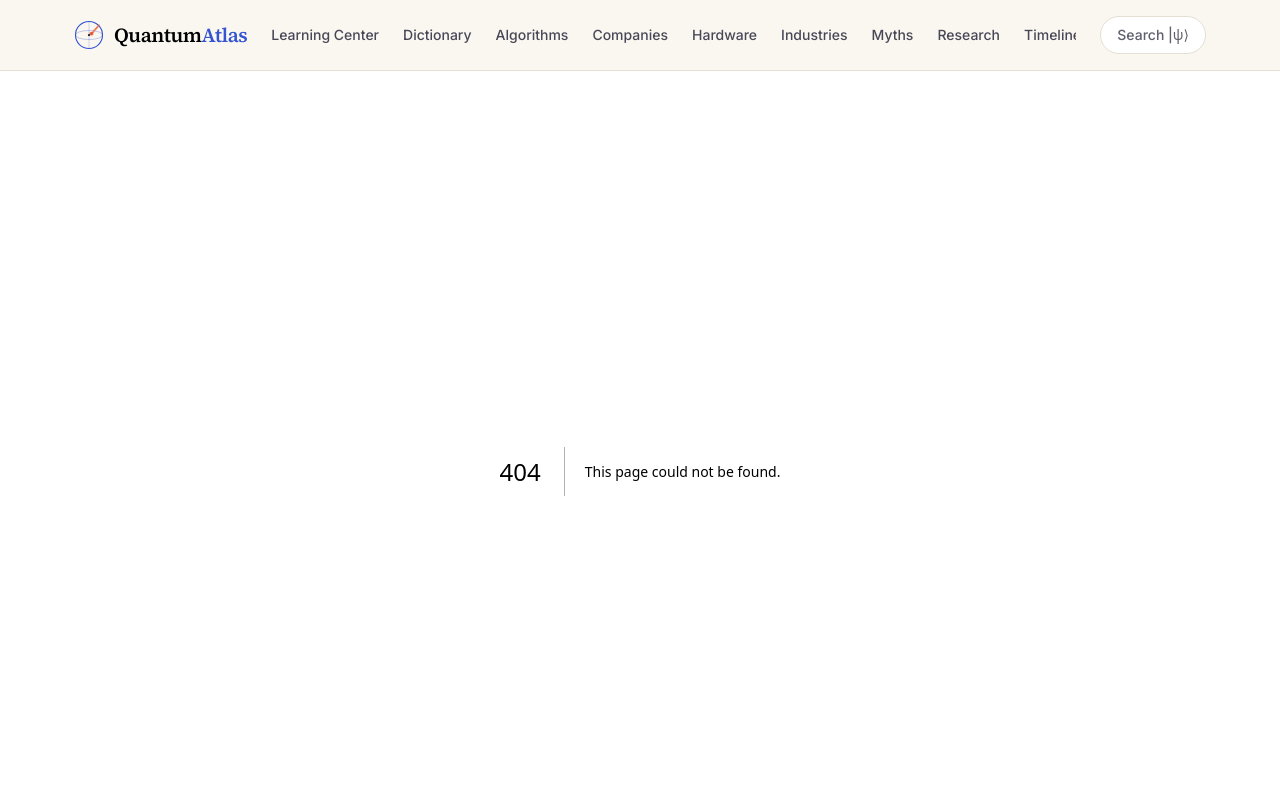
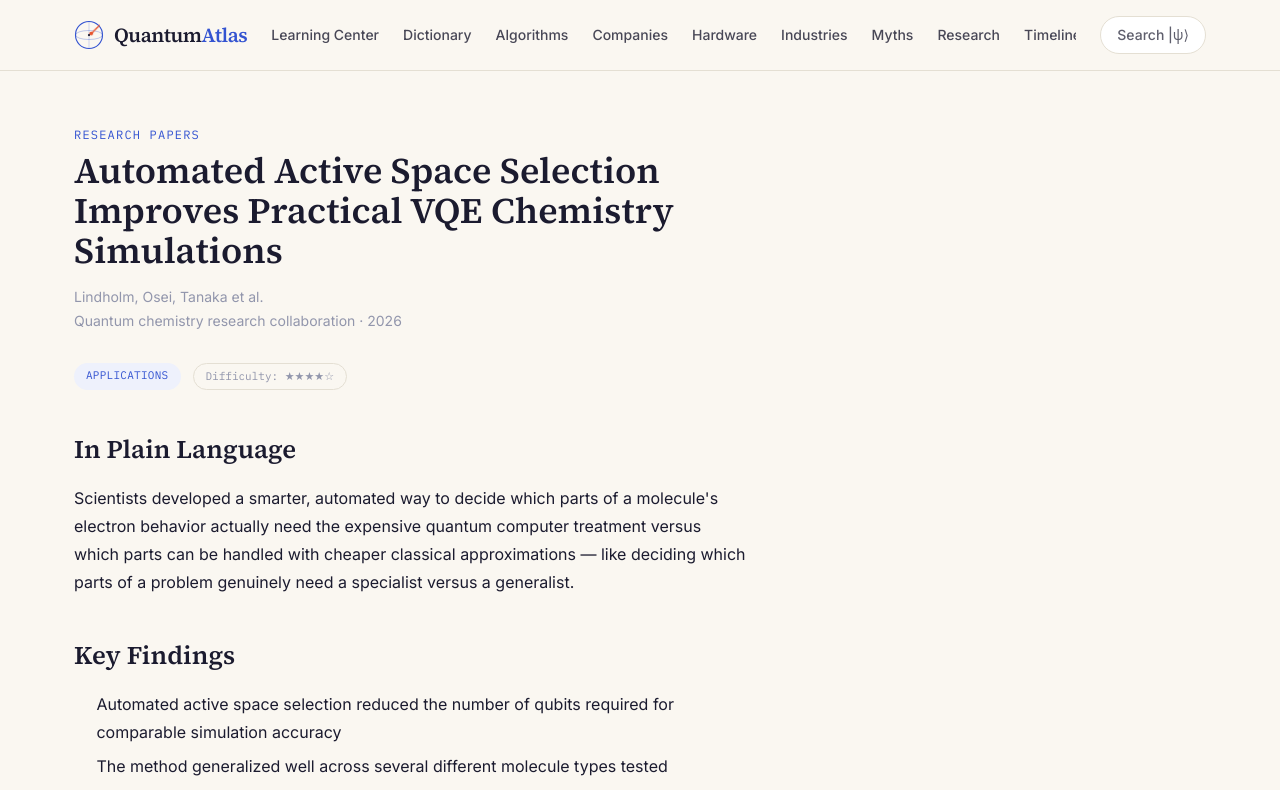
Before and after one commit to goalandpriority-ui/quantum-atlas, a Next.js app: page /research/quantum-chemistry-active-space-selection in a window 1280 px wide. Before the commit this address had no page. Shown: the top 790 px of the page. Built offline with nearby package versions, Linux system fonts and the light colour scheme.

Commit message:
Add page for quantum chemistry research paper

```diff
--- /dev/null
+++ b/app/research/quantum-chemistry-active-space-selection/page.tsx
@@ -0,0 +1,9 @@
+import ResearchPaperPage from "@/components/ResearchPaperPage";
+import { getPaperBySlug } from "@/lib/content/research";
+import { notFound } from "next/navigation";
+
+export default function Page() {
+  const paper = getPaperBySlug("quantum-chemistry-active-space-selection");
+  if (!paper) return notFound();
+  return <ResearchPaperPage paper={paper} />;
+}
```
